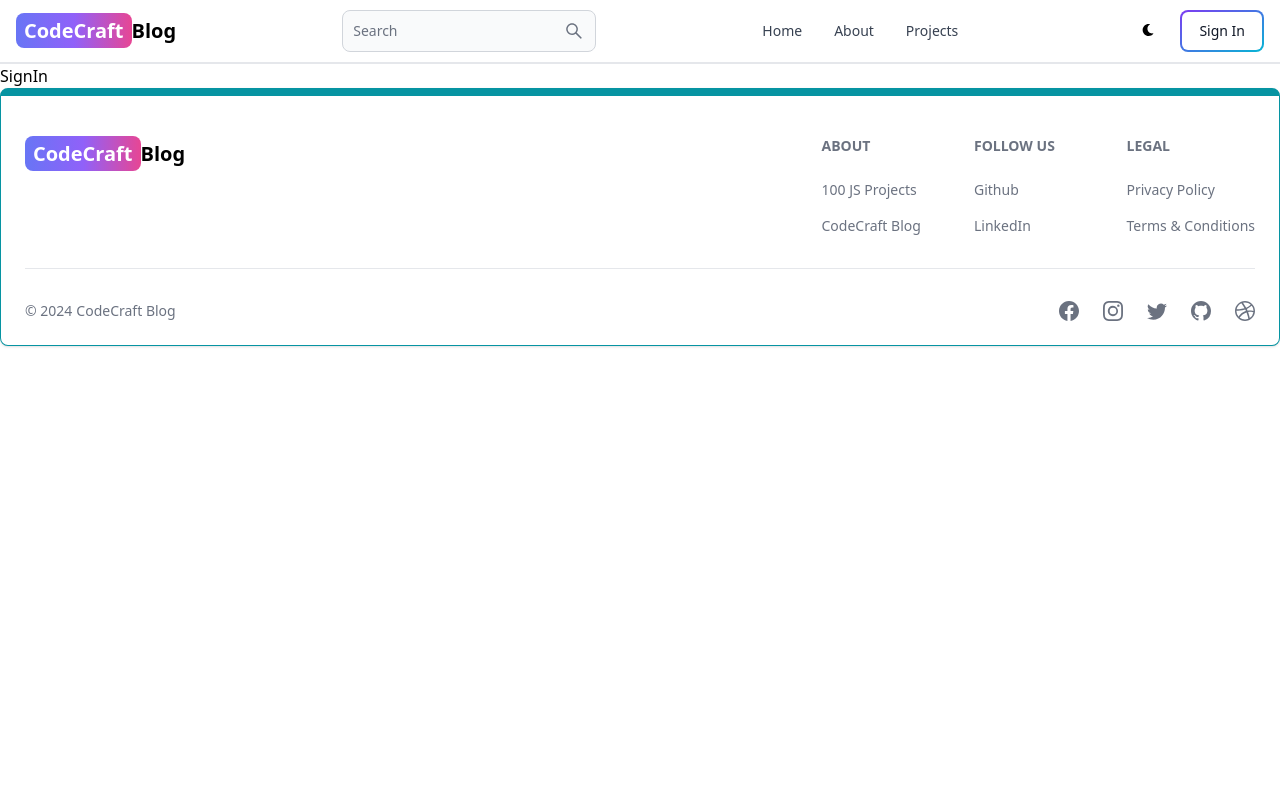
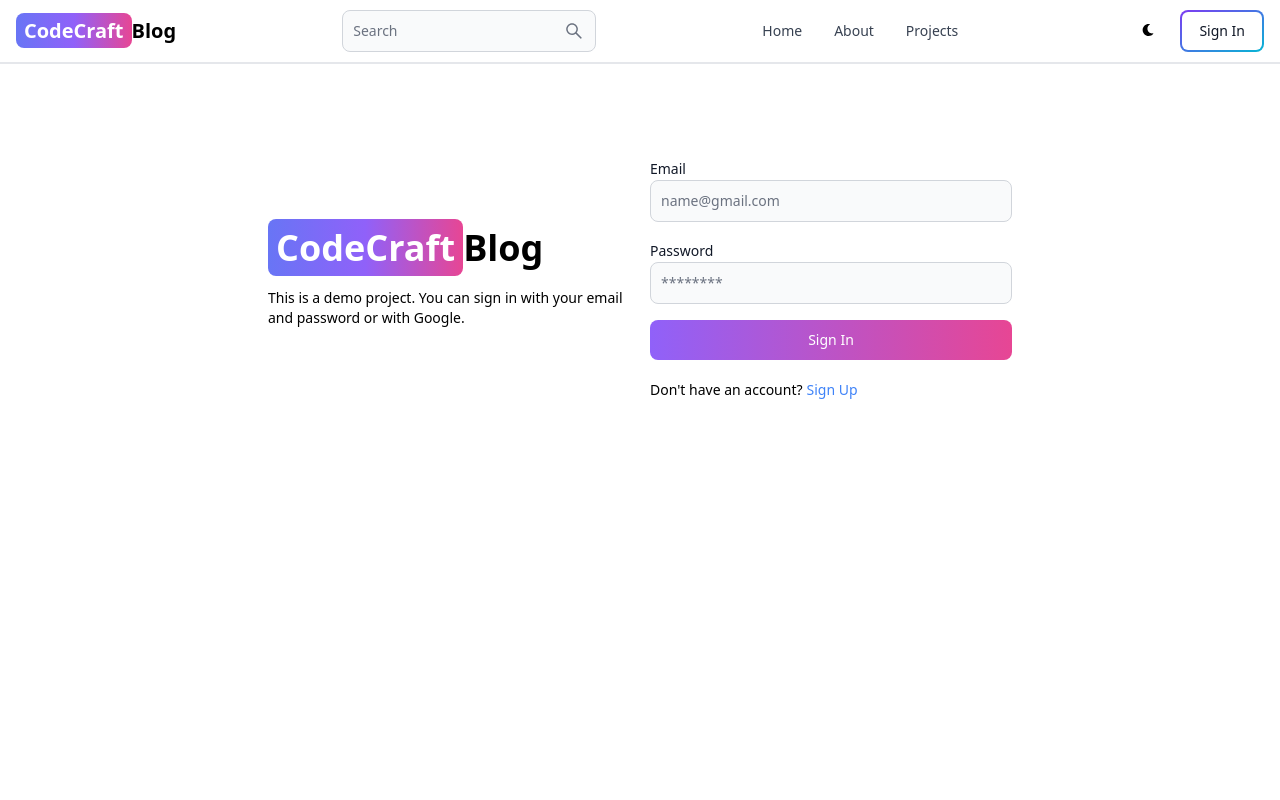
Before and after one commit to DelvonRH/MERN-Blog-Project, a React (Vite) app in the folder client/: page /sign-in in a window 1280 px wide. Shown: the top 800 px of the page. Built offline with nearby package versions, Linux system fonts and the light colour scheme.

Commit message:
Completed sign in functionality

```diff
--- a/client/src/pages/SignIn.jsx
+++ b/client/src/pages/SignIn.jsx
@@ -1,6 +1,108 @@
+import { Alert, Button, Label, Spinner, TextInput } from "flowbite-react";
+import { Link, useNavigate } from "react-router-dom";
+import { useState } from "react";
 
 export default function SignIn() {
+  const [formData, setFormData] = useState({});
+  const [errorMessage, setErrorMessage] = useState(null);
+  const [loading, setLoading] = useState(false);
+  const navigate = useNavigate();
+
+  const handleChange = (e) => {
+    setFormData({ ...formData, [e.target.id]: e.target.value.trim() });
+  };
+
+  const handleSubmit = async (e) => {
+    e.preventDefault();
+    if (!formData.email || !formData.password) {
+      return setErrorMessage("Please fill out all fields.");
+    }
+    try {
+      setLoading(true);
+      setErrorMessage(null);
+      const res = await fetch("/api/auth/signin", {
+        method: "POST",
+        headers: { "Content-Type": "application/json" },
+        body: JSON.stringify(formData),
+      });
+      const data = await res.json();
+      if (data.success === false) return setErrorMessage(data.message);
+      setLoading(false);
+      if (res.ok) {
+        navigate("/");
+      }
+    } catch (error) {
+      setErrorMessage(error.message);
+      setLoading(false);
+    }
+  };
+
   return (
-    <div>SignIn</div>
-  )
+    <div className="min-h-screen mt-20">
+      <div className="flex p-3 max-w-3xl mx-auto flex-col md:flex-row md:items-center gap-5">
+        {/*left side*/}
+        <div className="flex-1">
+          <Link to="/" className=" font-bold dark:text-white text-4xl">
+            <span className="px-2 py-1 bg-gradient-to-r from-indigo-500 via-purple-500 to-pink-500 rounded-lg text-white">
+              CodeCraft
+            </span>
+            Blog
+          </Link>
+          <p className="text-sm mt-5">
+            This is a demo project. You can sign in with your email and password
+            or with Google.
+          </p>
+        </div>
+
+        {/*right side*/}
+        <div className="flex-1">
+          <form className="flex flex-col gap-4" onSubmit={handleSubmit}>
+            <div>
+              <Label value="Email" />
+              <TextInput
+                type="email"
+                placeholder="name@gmail.com"
+                id="email"
+                onChange={handleChange}
+              />
+            </div>
+            <div>
+              <Label value="Password" />
+              <TextInput
+                type="password"
+                placeholder="********"
+                id="password"
+                onChange={handleChange}
+              />
+            </div>
+            <Button
+              gradientDuoTone="purpleToPink"
+              type="submit"
+              disabled={loading}
+            >
+              {loading ? (
+                <>
+                  <Spinner size="sm" />
+                  <span className="pl-3">Loading...</span>
+                </>
+              ) : (
+                "Sign In"
+              )}
+            </Button>
+          </form>
+          <div className="flex gap-1 text-sm mt-5">
+            <span>Don't have an account?</span>
+            <Link to="/sign-up" className="text-blue-500">
+              Sign Up
+            </Link>
+          </div>
+          {errorMessage && (
+            <Alert className="mt-5" color="failure">
+              {errorMessage}
+            </Alert>
+          )}
+        </div>
+      </div>
+    </div>
+  );
 }
```
